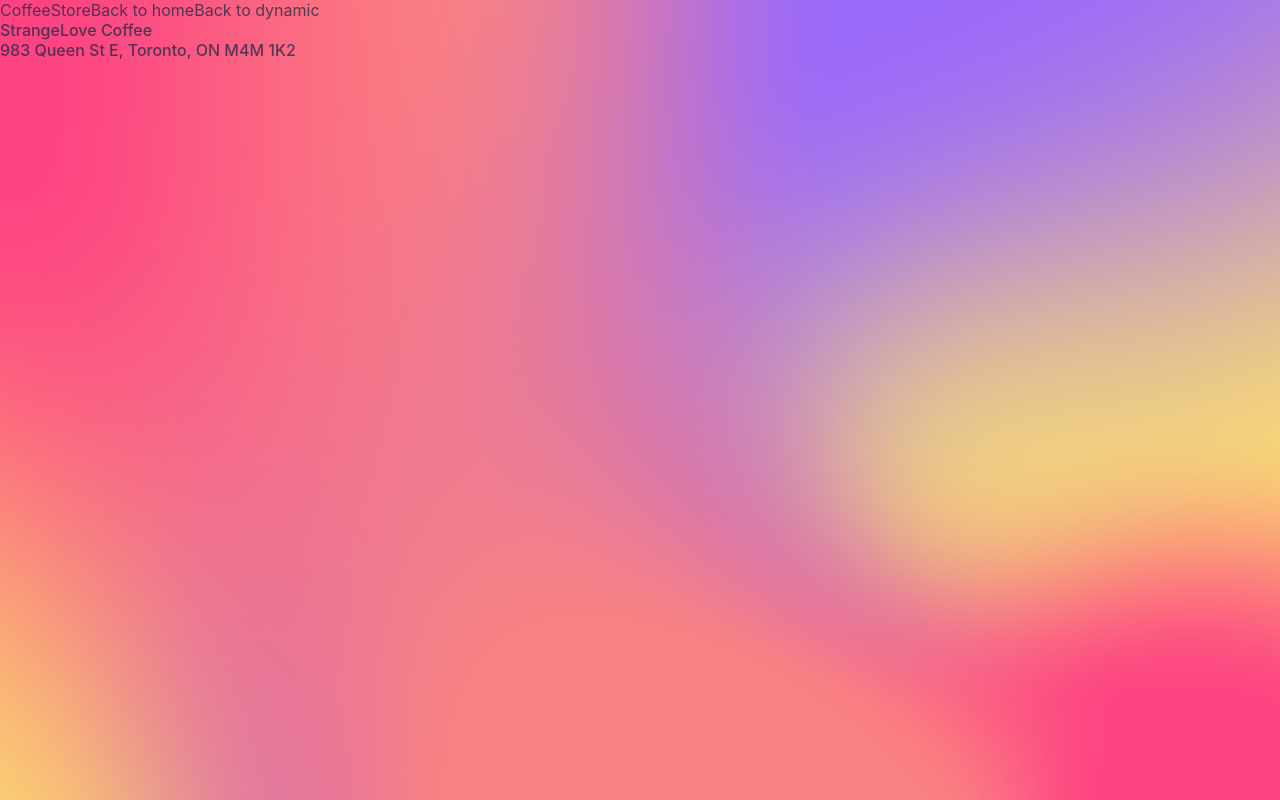
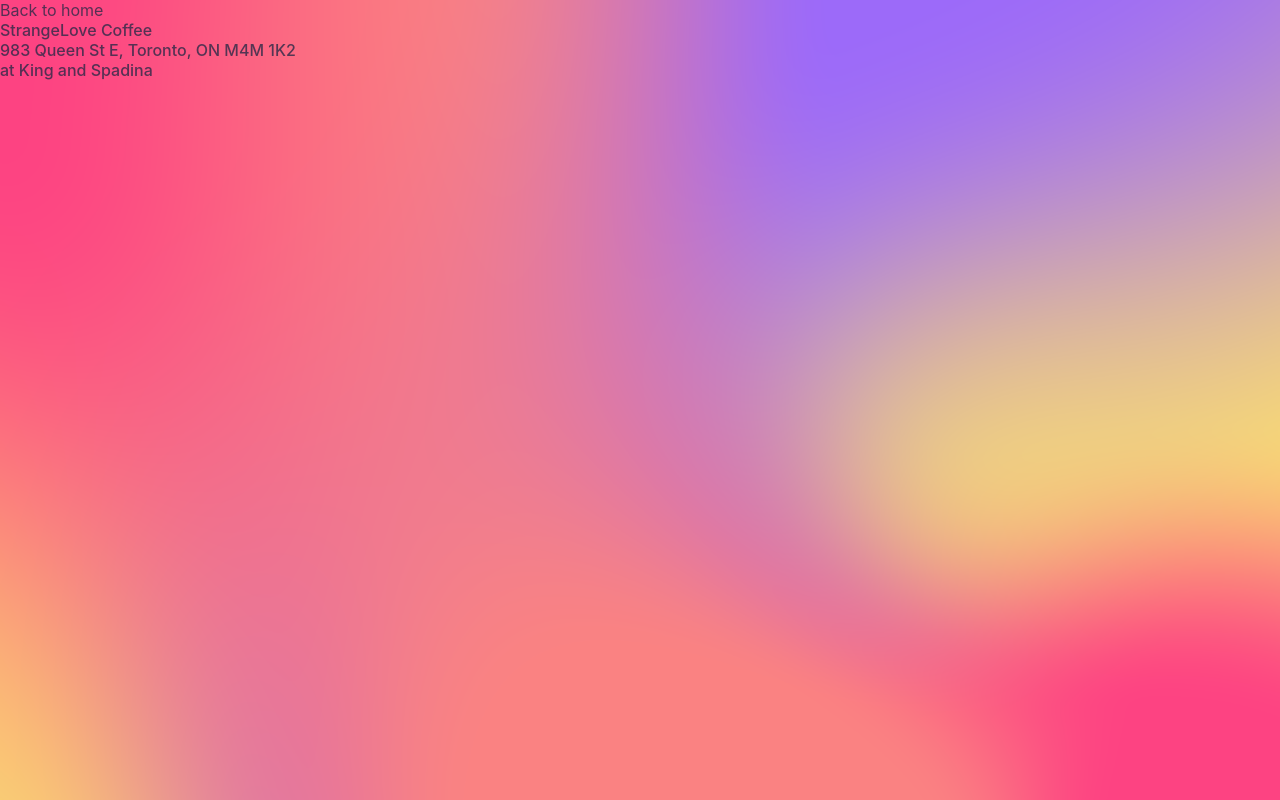
Before and after one commit to kith7/coffeeStores, a Next.js app: page /coffee-store/0 in a window 1280 px wide. Built offline with nearby package versions, Linux system fonts and the light colour scheme.

Commit message:
refactor cofeestore page

```diff
--- a/pages/coffee-store/[id].js
+++ b/pages/coffee-store/[id].js
@@ -2,7 +2,7 @@
 import { useRouter } from "next/router";
 import Link from "next/link";
 import coffeeStoreData from "../../coffee-stores.json";
-
+import Head from "next/head";
 export function getStaticProps({ params }) {
   return {
     props: {
@@ -11,8 +11,15 @@
   };
 }
 export function getStaticPaths() {
+  const paths = coffeeStoreData.map((store) => {
+    return {
+      params: {
+        id: store.id,
+      },
+    };
+  });
   return {
-    paths: [{ params: { id: "0" } }, { params: { id: "1" } }],
+    paths,
     fallback: true,
   };
 }
@@ -23,17 +30,19 @@
   if (router.isFallback) {
     return <div>Loading...</div>;
   }
+  const { name, address, neighbourhood } = props.coffeeStore;
+
   return (
     <div>
-      CoffeeStore
+      <Head>
+        <title>{name}</title>
+      </Head>
       <Link legacyBehavior href='/'>
         <a>Back to home</a>
       </Link>
-      <Link legacyBehavior href='/coffee-store/id'>
-        <a>Back to dynamic</a>
-      </Link>
-      <p>{props.coffeeStore.name}</p>
-      <p>{props.coffeeStore.address}</p>
+      <p>{name}</p>
+      <p>{address}</p>
+      <p>{neighbourhood}</p>
     </div>
   );
 };
```
